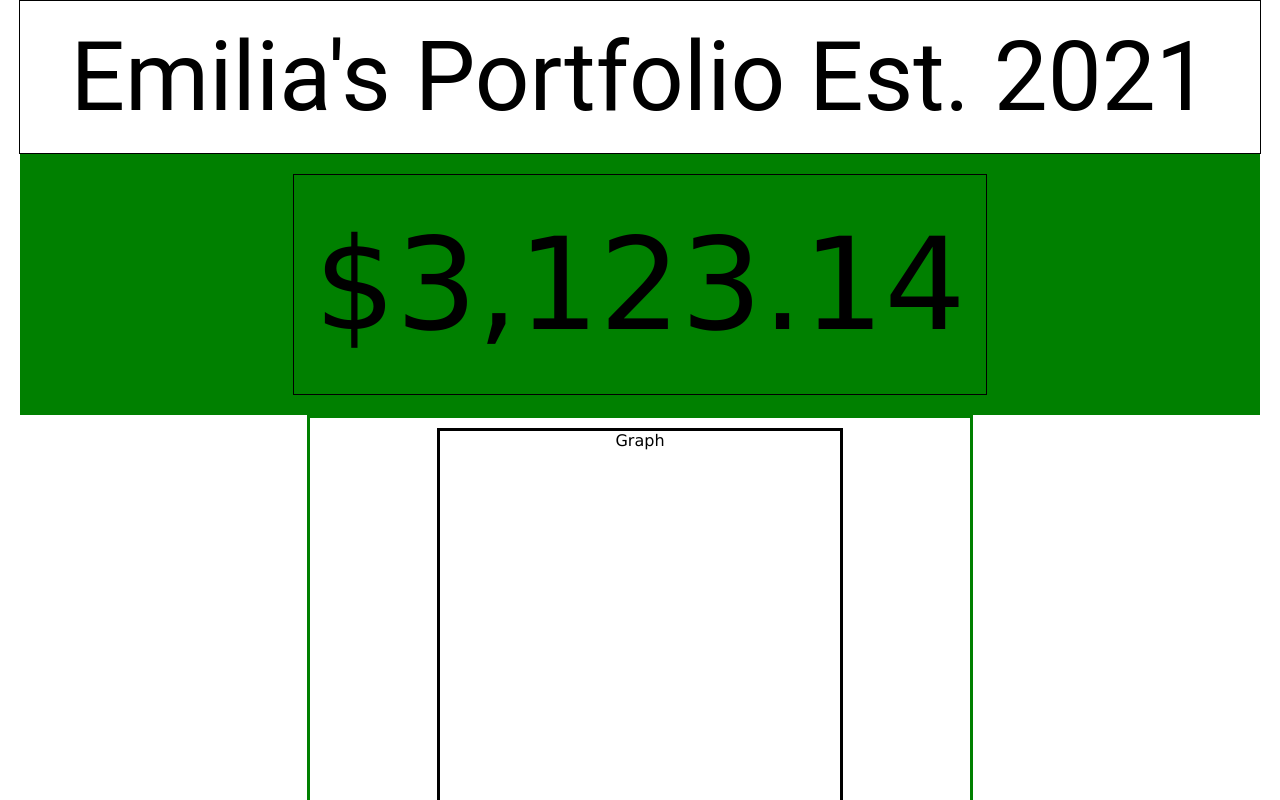
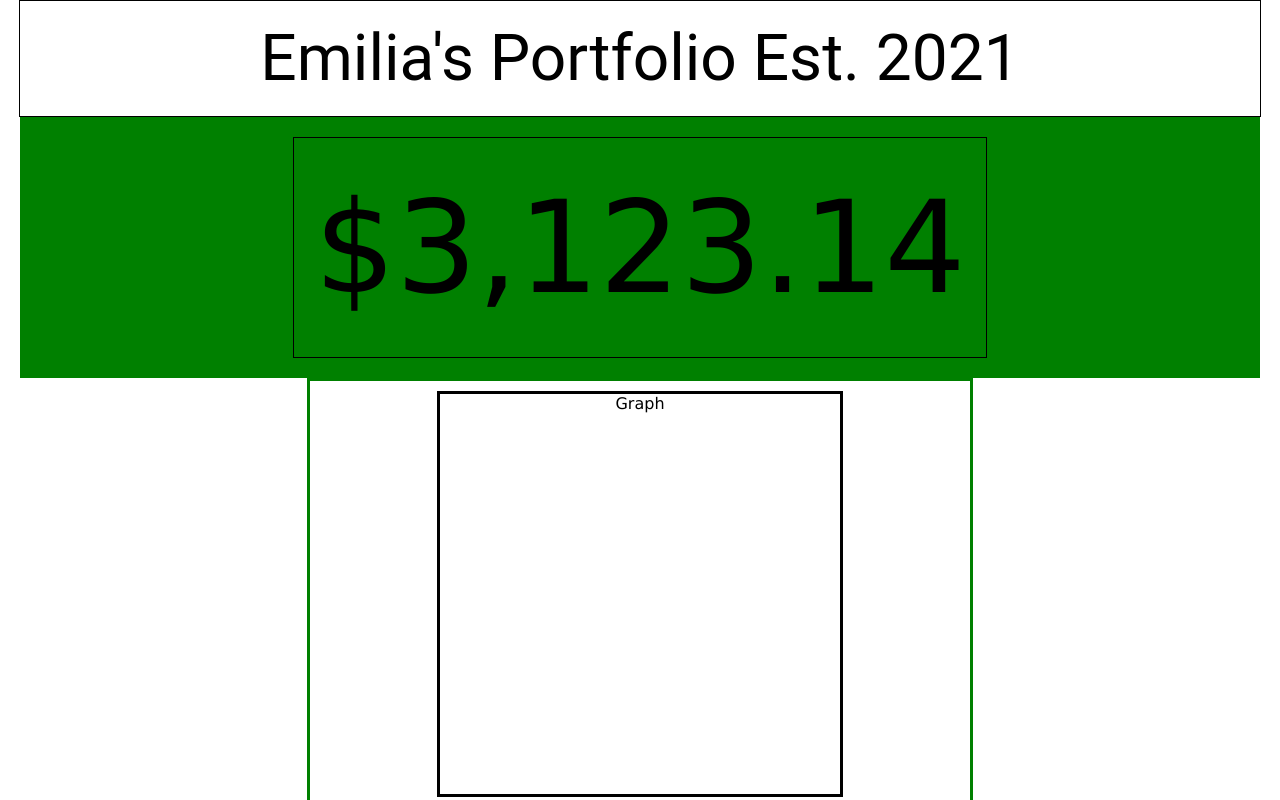
Before and after one commit to Douglas4739/Emilias-Portfolio, a React (Create React App) app: page / in a window 1280 px wide. Shown: the top 800 px of the page. Built offline with nearby package versions, Linux system fonts and the light colour scheme.

Commit message:
media query changes

```diff
--- a/src/Header.css
+++ b/src/Header.css
@@ -14,12 +14,12 @@ header {
 
   @media only screen and (min-width: 768px) {
     header {
-      font-size: 5em;
+      font-size: 3em;
     }
   }
 
   @media only screen and (min-width: 1200px) {
     header {
-      font-size: 6em;
+      font-size: 4em;
     }
   }
```
